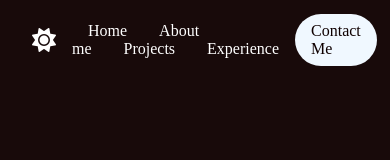
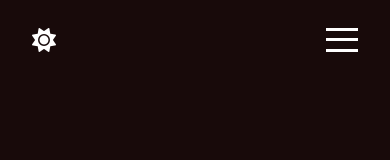
Before and after one commit to SudhanshuGulhane/sudhanshugulhane.github.io, a React (Create React App) app: page / in a window 390 px wide. Shown: the top 160 px of the page. Built offline with nearby package versions, Linux system fonts and the light colour scheme; a web font is replaced by a local one.

Commit message:
added responsive menu in the navbar

```diff
--- a/src/components/Navbar/navbar.css
+++ b/src/components/Navbar/navbar.css
@@ -85,3 +85,61 @@
     height: 1rem;
     width: 1rem;
 }
+
+.hamburger-menu {
+    display: none;
+    flex-direction: column;
+    justify-content: space-around;
+    height: 2rem;
+    width: 2rem;
+    cursor: pointer;
+}
+
+
+.hamburger-menu .bar {
+    background-color: #ffffff;
+    height: 3px;
+    width: 100%;
+    transition: all 0.3s ease;
+}
+
+.hamburger-menu.open .bar:nth-child(1) {
+    transform: rotate(45deg) translate(5px, 5px);
+}
+
+.hamburger-menu.open .bar:nth-child(2) {
+    opacity: 0;
+}
+
+.hamburger-menu.open .bar:nth-child(3) {
+    transform: rotate(-45deg) translate(5px, -5px);
+}
+
+.nav-menu.show {
+    display: flex;
+    flex-direction: column;
+    gap: 1rem;
+    position: absolute;
+    top: 5rem;
+    left: 0;
+    background-color: #121212;
+    width: 100%;
+    padding: 1rem;
+    z-index: 10;
+}
+
+@media screen and (max-width: 620px) {
+    .nav-menu {
+      display: none;
+    }
+
+    .hamburger-menu {
+      display: flex;
+    }
+}
+
+@media screen and (min-width: 620px) {
+    .nav-menu.show {
+      display: none;
+    }
+}
--- a/src/components/Navbar/navbar.js
+++ b/src/components/Navbar/navbar.js
@@ -8,8 +8,14 @@ const Navbar = () => {
   const { isDarkMode, toggleTheme } = useTheme();
   const [isSticky, setIsSticky] = useState(true);
   const [prevScrollPos, setPrevScrollPos] = useState(window.scrollY);
+  const [isMenuOpen, setIsMenuOpen] = useState(false);
+  const [isSmallScreen, setIsSmallScreen] = useState(window.innerWidth <= 620);
 
   useEffect(() => {
+    const handleResize = () => {
+      setIsSmallScreen(window.innerWidth <= 620);
+    };
+
     const handleScroll = () => {
       const currentScrollPos = window.scrollY;
       const experienceSection = document.querySelector('.experience-section h2');
@@ -39,26 +45,46 @@ const Navbar = () => {
       setPrevScrollPos(currentScrollPos);
     };
 
+    window.addEventListener('resize', handleResize);
     window.addEventListener('scroll', handleScroll);
     return () => {
+      window.removeEventListener('resize', handleResize);
       window.removeEventListener('scroll', handleScroll);
     };
   }, [prevScrollPos]);
+
+  const handleLinkClick = () => {
+    if (window.innerWidth <= 620) {
+      toggleMenu();
+    }
+  };
+
+  const toggleMenu = () => {
+    setIsMenuOpen(!isMenuOpen);
+  };
 
   return (
     <nav className={`navbar ${isSticky ? 'sticky' : 'not-sticky'}`}>
         <button className={`toggle-button ${isDarkMode}`} onClick={toggleTheme}>
           <i className={isDarkMode==="dark" ? 'fas fa-sun' : 'fas fa-moon'}></i>
         </button>
-        <div className='nav-menu'>
-            <Link to="/" className={`nav-menu-item ${isDarkMode}`}>Home</Link>
-            <Link to="/aboutme" className={`nav-menu-item ${isDarkMode}`}>About me</Link>
-            <Link to="/projects" className={`nav-menu-item ${isDarkMode}`}>Projects</Link>
-            <Link to="/experience"className={`nav-menu-item ${isDarkMode}`}>Experience</Link>
+        <div className={`hamburger-menu ${isMenuOpen ? 'open': ''}`} onClick={toggleMenu}>
+          <span className="bar"></span>
+          <span className="bar"></span>
+          <span className="bar"></span>
         </div>
-        <Link to="/contact" className={`contact-button ${isDarkMode}`}>
-          Contact Me
-        </Link>
+        <div className={`nav-menu ${isMenuOpen ? 'show': ''}`}>
+            <Link to="/" className={`nav-menu-item ${isDarkMode}`} onClick={handleLinkClick}>Home</Link>
+            <Link to="/aboutme" className={`nav-menu-item ${isDarkMode}`} onClick={handleLinkClick}>About me</Link>
+            <Link to="/projects" className={`nav-menu-item ${isDarkMode}`} onClick={handleLinkClick}>Projects</Link>
+            <Link to="/experience"className={`nav-menu-item ${isDarkMode}`} onClick={handleLinkClick}>Experience</Link>
+            {isSmallScreen && (
+              <Link to="/contact" className={`nav-menu-item ${isDarkMode}`} onClick={handleLinkClick}>Contact Me</Link>
+            )}
+        </div>
+        {!isSmallScreen &&(
+          <Link to="/contact" className={`contact-button ${isDarkMode}`} onClick={handleLinkClick}>Contact Me</Link>
+        )}
     </nav>
   )
 }
```
